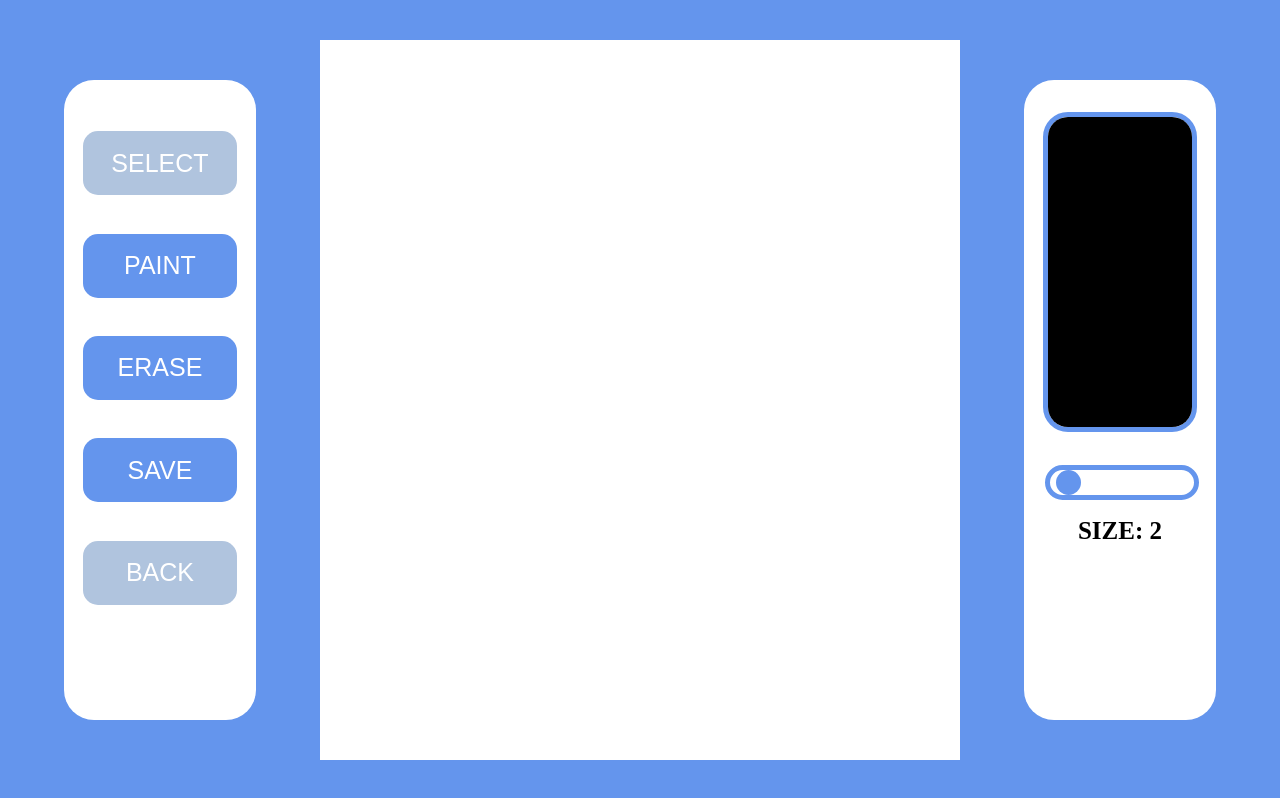
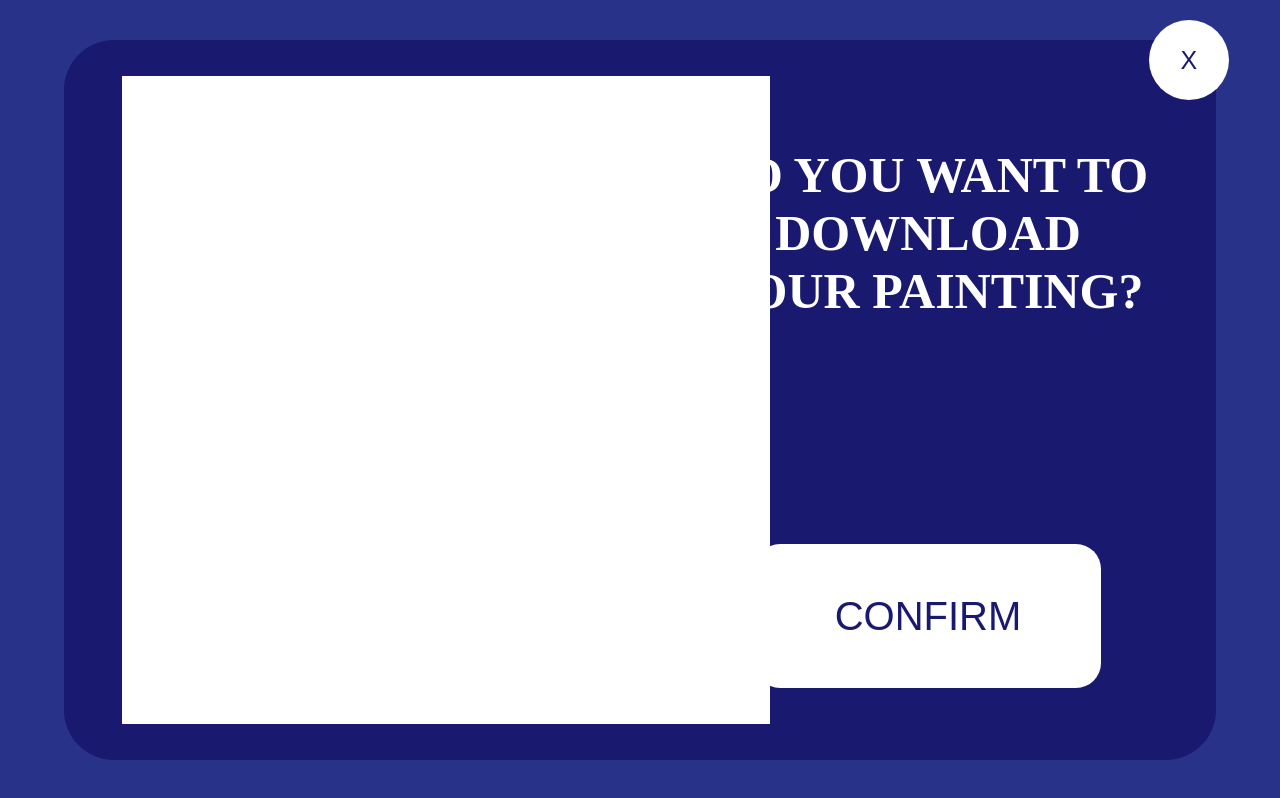
Before and after one commit to ArcImperium/grid, a React (Vite) app: page / in a window 1280 px wide. Both pictures are taken after a click on the button "SAVE". Built offline with nearby package versions, Linux system fonts and the light colour scheme.

Commit message:
Download screen and downloading. You can now download your artwork.

```diff
--- a/src/App.jsx
+++ b/src/App.jsx
@@ -24,6 +24,7 @@ function App() {
   const fullCanvasRef = useRef(null)
 
   const [showPopup, setShowPopup] = useState(false)
+  const [preview, setPreview] = useState(null)
 
   function setEraser() {
     setPrevColor(color)
@@ -55,8 +56,27 @@ function App() {
     }
   }
 
+  function handlePreview() {
+    const canvas = fullCanvasRef.current
+    if (!canvas) {return}
+    const image = canvas.toDataURL("image/png")
+    setPreview(image)
+  }
+  function handleDownload() {
+    const canvas = fullCanvasRef.current
+    if (!canvas) {return}
+    const image = canvas.toDataURL("image/png")
+    const link = document.createElement("a")
+    link.href = image
+    link.download = "grid_painting.png"
+    document.body.appendChild(link)
+    link.click()
+    document.body.removeChild(link)
+  }
+
   return (
     <>
+    {showPopup && (<Save handleDownload={handleDownload} setShowPopup={setShowPopup} preview={preview}/>)}
     <div className="layer" style={{cursor: cursorType}}>
       <div className="sidebar">
         <div style={{height: '5%'}}></div>
@@ -66,7 +86,7 @@ function App() {
         {mode1 && (<button className="mode-button not">PAINT</button>)}
         {!mode2 && (<button className="mode-button" onClick={() => {setMode0(false); setMode1(false); setMode2(true); setCursorType('pointer'); setEraser()}}>ERASE</button>)}
         {mode2 && (<button className="mode-button not">ERASE</button>)}
-        {mode0 && (<button className="mode-button" onClick={() => {}}>SAVE</button>)}
+        {mode0 && (<button className="mode-button" onClick={() => {setShowPopup(true); handlePreview()}}>SAVE</button>)}
         {!mode0 && (<button className="mode-button not">SAVE</button>)}
         {((stage > 0) && mode0) && (<button className="mode-button" onClick={() => {handleBack()}}>BACK</button>)}
         {((stage === 0) || !mode0) && (<button className="mode-button not">BACK</button>)}
--- a/src/Save.css
+++ b/src/Save.css
@@ -0,0 +1,81 @@
+.save-background {
+    position: fixed;
+    height: 100%;
+    width: 100%;
+    top: 0;
+    left: 0;
+
+    background-color: midnightblue;
+    opacity: 0.8;
+    z-index: 100;
+}
+
+.save-container {
+    position: fixed;
+    height: 90%;
+    width: 90%;
+    top: 5%;
+    left: 5%;
+
+    background-color: midnightblue;
+    border-radius: 50px;
+    z-index: 101;
+}
+
+.preview {
+    position: absolute;
+    height: 90%;
+    aspect-ratio: 1/1;
+    top: 5%;
+    left: 5%;
+}
+
+.download {
+    position: absolute;
+    height: 20%;
+    width: 30%;
+    right: 10%;
+    bottom: 10%;
+
+    background-color: white;
+    border-color: transparent;
+    border-radius: 25px;
+    font-size: 40px;
+    color: midnightblue;
+
+    transition: transform 1s ease;
+}
+.download:hover {
+    transform: scale(1.2);
+}
+
+.exit {
+    position: fixed;
+    height: 10%;
+    aspect-ratio: 1/1;
+    border-radius: 50%;
+    top: 2.5%;
+    right: 4%;
+
+    background-color: white;
+    border-color: transparent;
+    font-size: 25px;
+    color: midnightblue;
+
+    transition: transform 0.5s ease;
+}
+.exit:hover {
+    transform: scale(1.1);
+}
+
+.confirm {
+    position: absolute;
+    height: 60%;
+    width: 50%;
+    top: 10%;
+    right: 0;
+
+    font-size: 50px;
+    text-align: center;
+    color: white;
+}
--- a/src/Save.jsx
+++ b/src/Save.jsx
@@ -1,8 +1,15 @@
 import './Save.css'
 
-function Save() {
+function Save({setShowPopup, handleDownload, preview}) {
     return(
         <>
+        <div className="save-background"></div>
+        <div className="save-container">
+            <img src={preview} className="preview"/>
+            <h1 className="confirm">DO YOU WANT TO<br/>DOWNLOAD<br/>YOUR PAINTING?</h1>
+            <button className="download" onClick={() => {handleDownload()}}>CONFIRM</button>
+            <button className="exit" onClick={() => {setShowPopup(false)}}>X</button>
+        </div>
         </>
     )
 }
```
